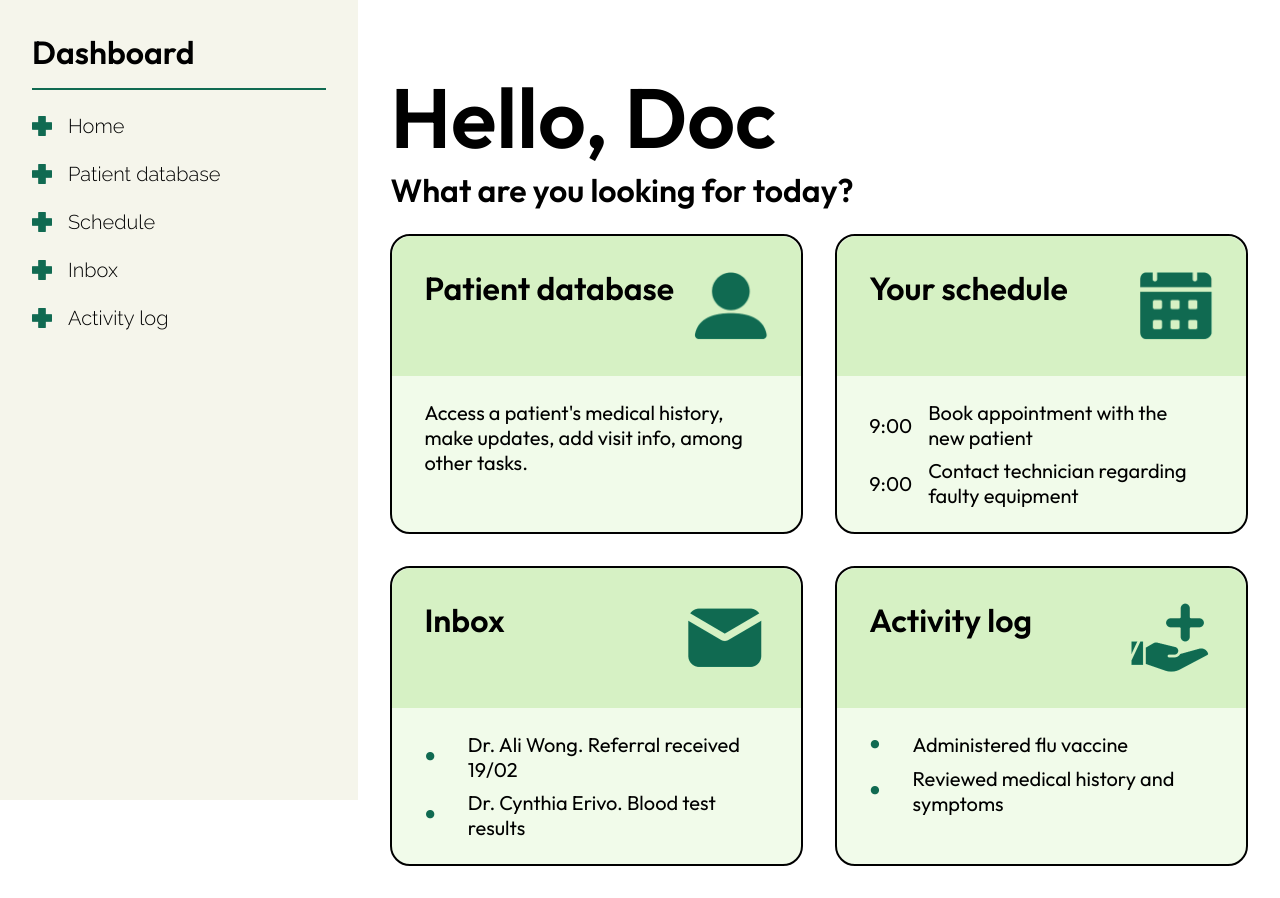
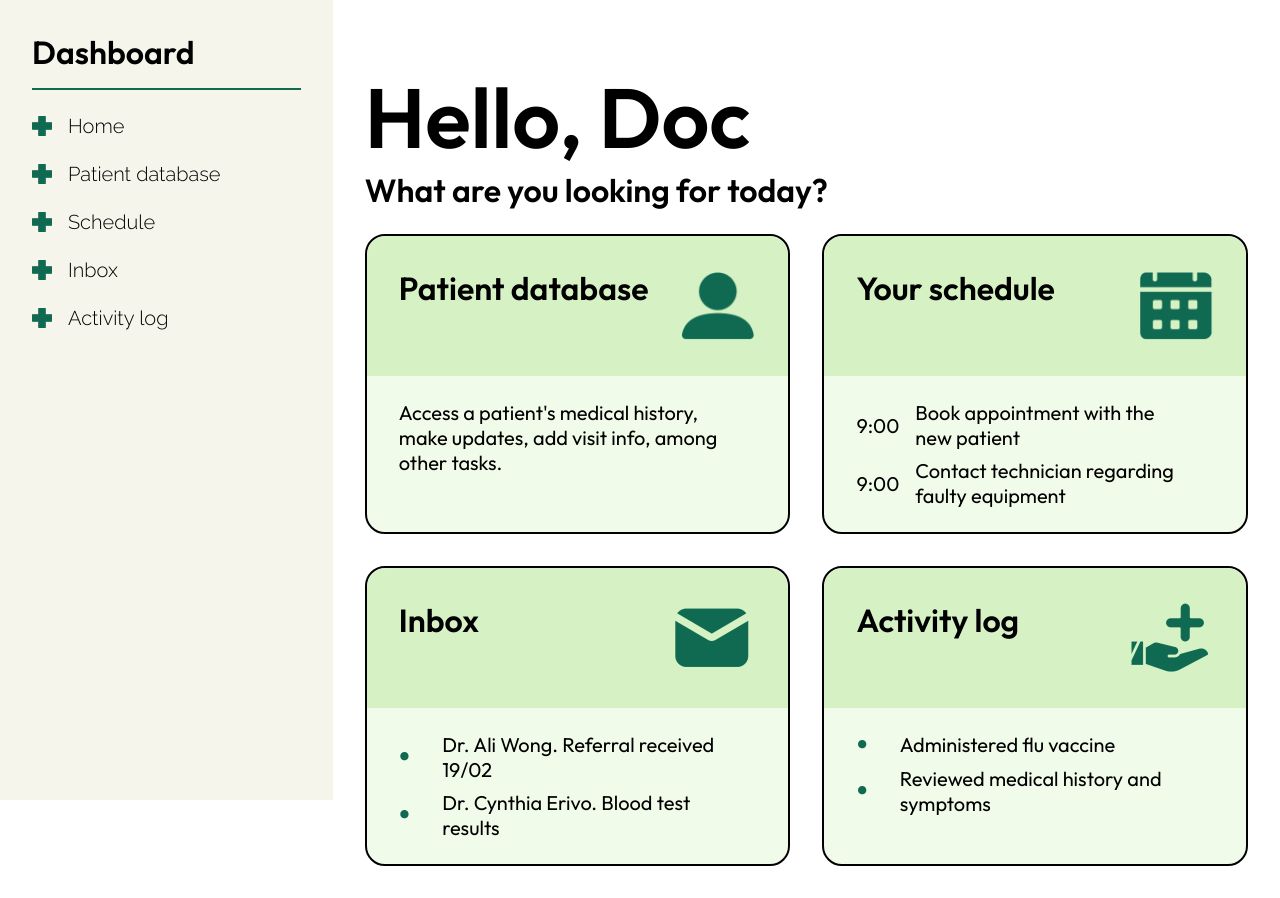
Before and after one commit to prinsergioprin/medicentral-app, a React (Create React App) app: page / in a window 1280 px wide. Built offline with nearby package versions, Linux system fonts and the light colour scheme.

Commit message:
Dashboard update

```diff
--- a/src/App.css
+++ b/src/App.css
@@ -1,4 +1,4 @@
-@import url('https://fonts.googleapis.com/css2?family=Outfit:wght@100..900&family=Raleway:ital,wght@0,100..900;1,100..900&display=swap');
+@import url("https://fonts.googleapis.com/css2?family=Outfit:wght@100..900&family=Raleway:ital,wght@0,100..900;1,100..900&display=swap");
 
 * {
   margin: 0;
@@ -8,11 +8,11 @@
 
 :root {
   --text-color: black;
-  --accent-color: #106A51;
-  --secondary-color: #D6F1C4;
-  --secondary-light: #F1FBEA;
-  --base-shadow: #F5F5EB;
-  --background-color: #FFFFFF;
+  --accent-color: #106a51;
+  --secondary-color: #d6f1c4;
+  --secondary-light: #f1fbea;
+  --base-shadow: #f5f5eb;
+  --background-color: #ffffff;
 
   --font-size-large: 5.25rem;
   --font-size-large-tablet: 4.75rem;
@@ -27,6 +27,13 @@
 
   --font-size-x-small: 1rem;
   --font-size-x-small-mobile: 0.8rem;
+
+  --font-weight-semi-bold: 600;
+  --font-weight-button: 500;
+  --font-weight-regular: 300;
+
+
+  /* font-family: "Raleway", sans-serif; */
 }
 
 body {
@@ -52,7 +59,7 @@
 .right-side {
   flex-grow: 1;
   padding: 2rem;
-  margin-left: 28%;
+  margin-left: 26%;
   transition: margin-left 0.3s ease;
 }
 
--- a/src/Components/DashboardComponent/DashboardComponent.css
+++ b/src/Components/DashboardComponent/DashboardComponent.css
@@ -1,7 +1,7 @@
 @import "../../App.css";
 
 .dashboard {
-  width: 28%;
+  width: 26%;
   min-width: 16rem;
   height: 100%;
   padding: 2rem;
@@ -20,7 +20,7 @@
     h3 {
       font-size: var(--font-size-medium);
       margin-bottom: 1rem;
-      font-weight: 600;
+      font-weight: var(--font-weight-semi-bold);
     }
     /* FIX ALIGNMENT! */
     .dashboard-close-btn {
@@ -51,7 +51,7 @@
       margin-top: 1.5rem;
       gap: 1.5rem;
       font-size: var(--font-size-small);
-      font-weight: 300;
+      font-weight: var(--font-weight-regular);
       .dashboard-list-item {
         display: flex;
         align-items: center;
@@ -67,7 +67,7 @@
       background-color: var(--accent-color);
       color: var(--background-color);
       padding: 0.6rem 1.6rem;
-      font-weight: 500;
+      font-weight: var(--font-weight-button);
       margin-top: auto;
       margin-bottom: 3rem;
     }
--- a/src/Components/HomeCardComponent/HomeCardComponent.css
+++ b/src/Components/HomeCardComponent/HomeCardComponent.css
@@ -10,10 +10,10 @@
     justify-content: space-between;
     background-color: var(--secondary-color);
     padding: 2rem;
-    border-radius: 20px 20px 0 0;
+    border-radius: 1.25rem 1.25rem 0 0;
     h3 {
       font-size: var(--font-size-medium);
-      font-weight: 600;
+      font-weight: var(--font-weight-semi-bold);
     }
     img {
       height: 4.75rem;
--- a/src/Components/MainHeadingComponent/MainHeadingComponent.css
+++ b/src/Components/MainHeadingComponent/MainHeadingComponent.css
@@ -4,12 +4,12 @@
   h2 {
     margin-top: 2rem;
     font-size: var(--font-size-large);
-    font-weight: 600;
+    font-weight: var(--font-weight-semi-bold);
   }
   h3 {
     font-size: var(--font-size-medium);
     margin-bottom: 1.5rem;
-    font-weight: 600;
+    font-weight: var(--font-weight-semi-bold);
   }
 }
 
```
